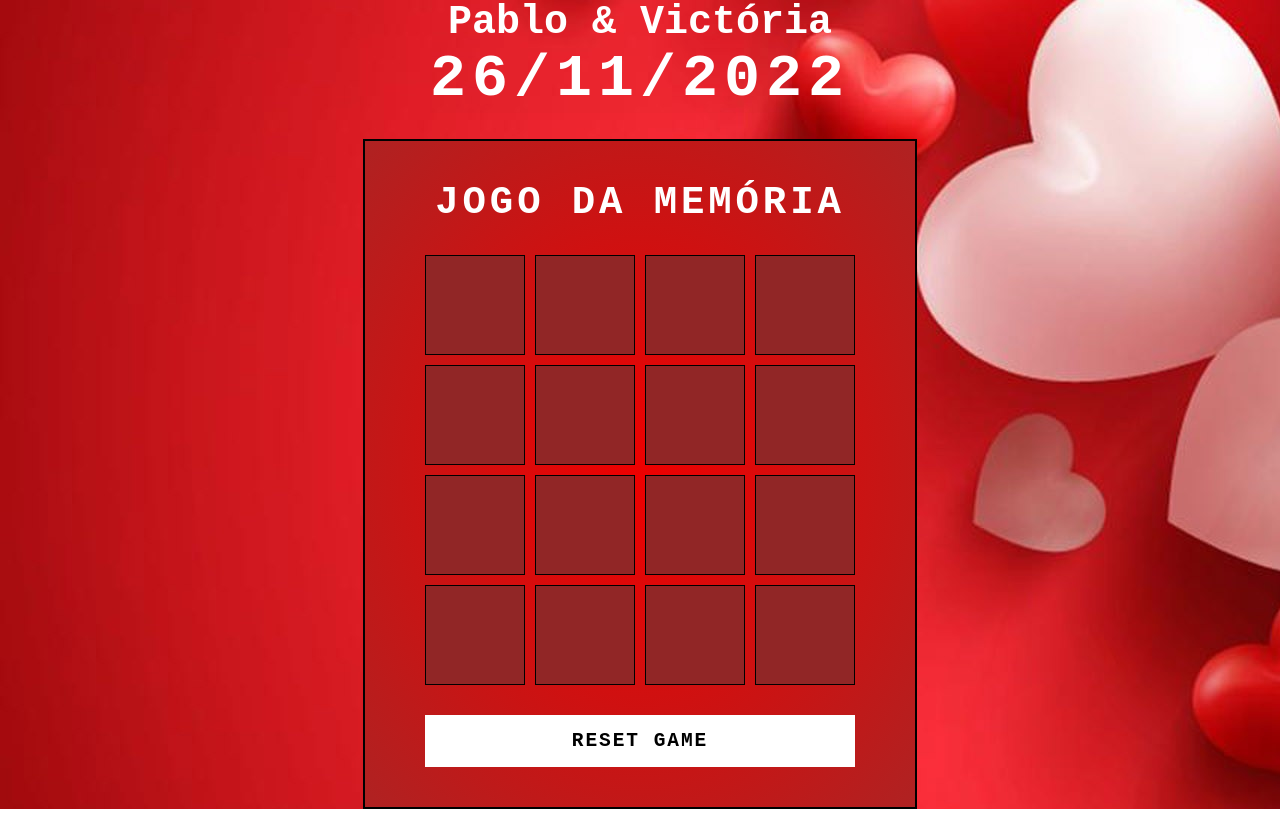
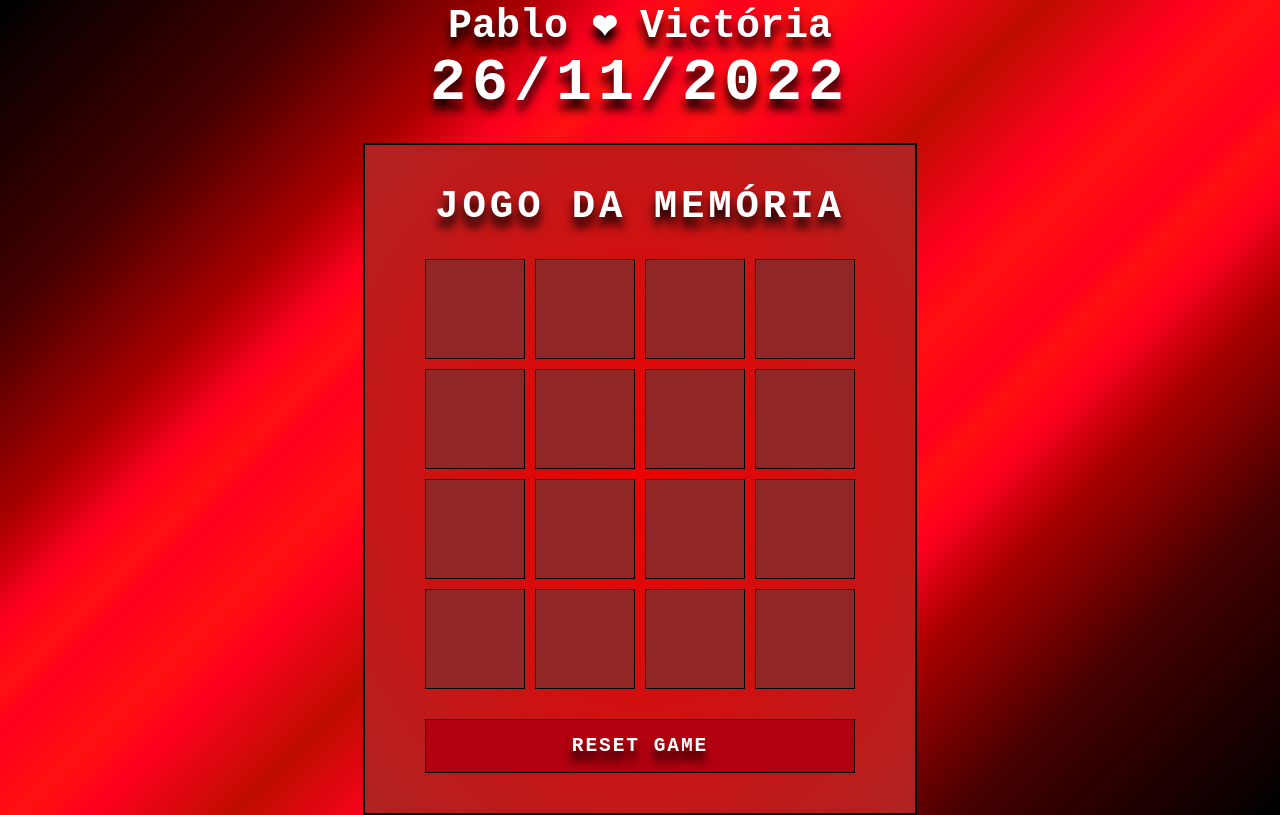
Before and after one commit to CarrotUserBr/JogoDaMem-ria, a plain HTML site: page index.html in a window 1280 px wide. Drawn offline with Linux system fonts and the light colour scheme.

Commit message:
modificações visuais melhoradas

```diff
--- a/index.html
+++ b/index.html
@@ -10,7 +10,7 @@
 </head>
 <body>
     <header>
-        <h1>Pablo & Victória</h1>
+        <h1>Pablo ❤ Victória</h1>
         <h2>26/11/2022</h2>
     </header>
     <main>
--- a/src/styles/main.css
+++ b/src/styles/main.css
@@ -4,7 +4,28 @@ body{
     justify-content: center;
     align-items: center;
     min-height: 100vh;
-    background-image: url(../images/background.jpg);
+    background-image: linear-gradient(
+        135deg,
+        #000000 0%,
+        #440000 15%,
+        #770000 20%,
+        #aa0000 25%,
+        #ff001e 30%,
+        #ff1010 33%,
+        #ff001e 35%,
+        #ff1010 40%,
+        #ff001e 43%,
+        #be0d00 50%,
+        #ff001e 57%,
+        #ff1010 60%,
+        #ff001e 65%,
+        #ff1010 67%,
+        #ff001e 70%,
+        #aa0000 75%,
+        #770000 80%,
+        #440000 85%,
+        #000000 100%
+        );
     user-select: none;
 }
 
@@ -16,8 +37,8 @@ header {
     color: #fff;
     font-size: 20px;
     margin-bottom: 2rem;
+    text-shadow: 0px 10px 10px #000;
 }
-
 
 main {
     position: relative;
@@ -36,23 +57,27 @@ h2{
     color: #fff;
     text-transform: uppercase;
     letter-spacing: 0.1em;
+    text-shadow: 0px 10px 10px #000;
 }
 
 .reset {
     padding: 15px 20px;
     width: 100%;
-    color: #000;
-    background-color: #fff;
+    color: #fff;
+    background-color: #b1000f;
     border: none;
     font-size: 1.5em;
     letter-spacing: 0.1em;
     text-transform: uppercase;
     cursor: pointer;
     font-weight: 600;
+    border: 1px solid #000;
+    text-shadow: 0px 10px 10px #000;
 }
-.reset:focus {
-    color: #ec38bc;
-    background-color: #262809;
+.reset:hover {
+    color: #D01111;
+    background-color: #912626;
+    box-shadow: inset -3px 3px 10px 4px #5a1818;
 }
 
 .game {
@@ -86,6 +111,10 @@ h2{
     transform: rotateY(0deg);
     backface-visibility: hidden;
     border: 1px solid #000;
+    cursor: pointer;
+}
+.item:hover::after{
+    box-shadow: inset -3px 3px 10px 4px #5a1818;
 }
 
 .item.boxOpen {
```
